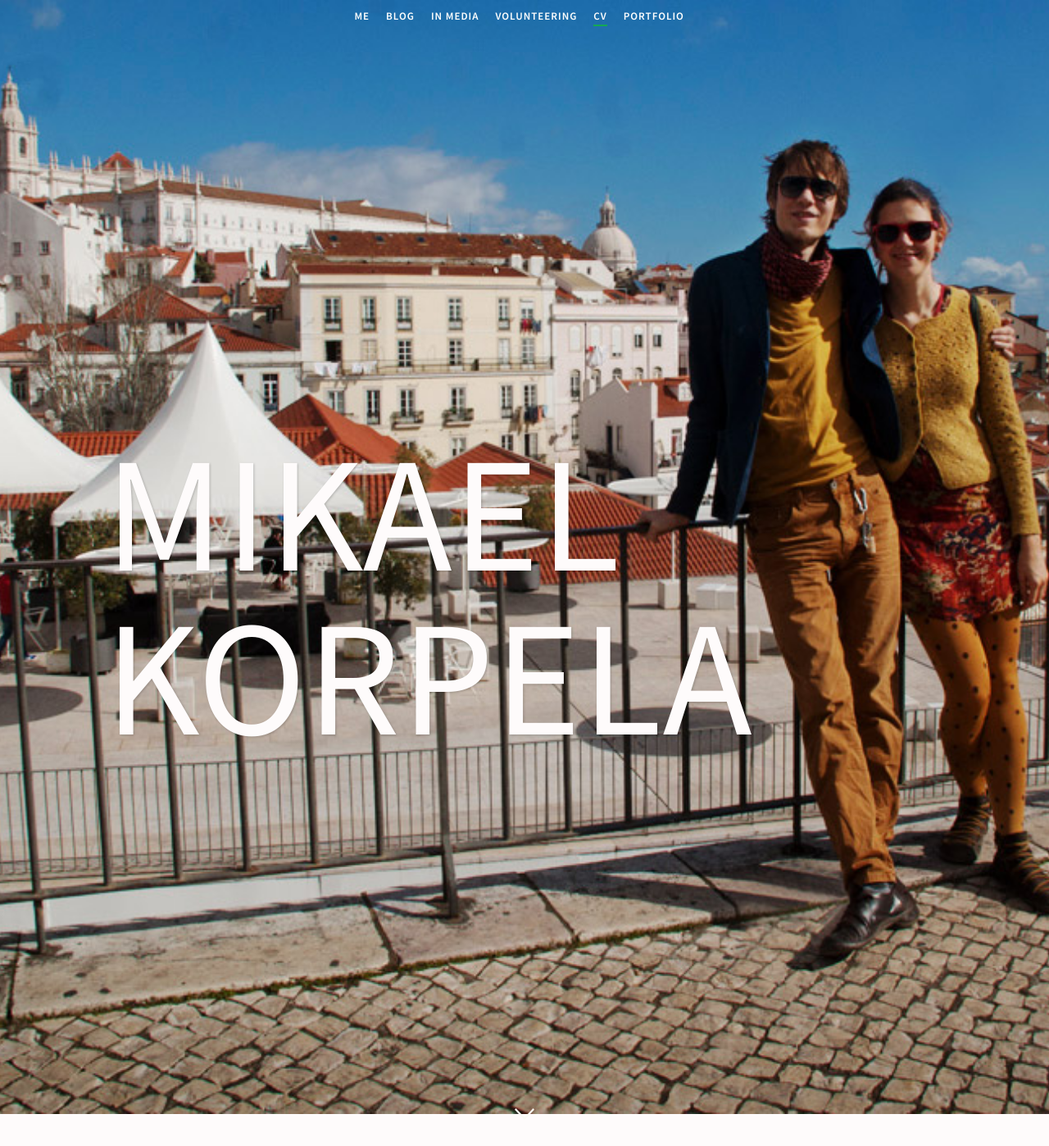
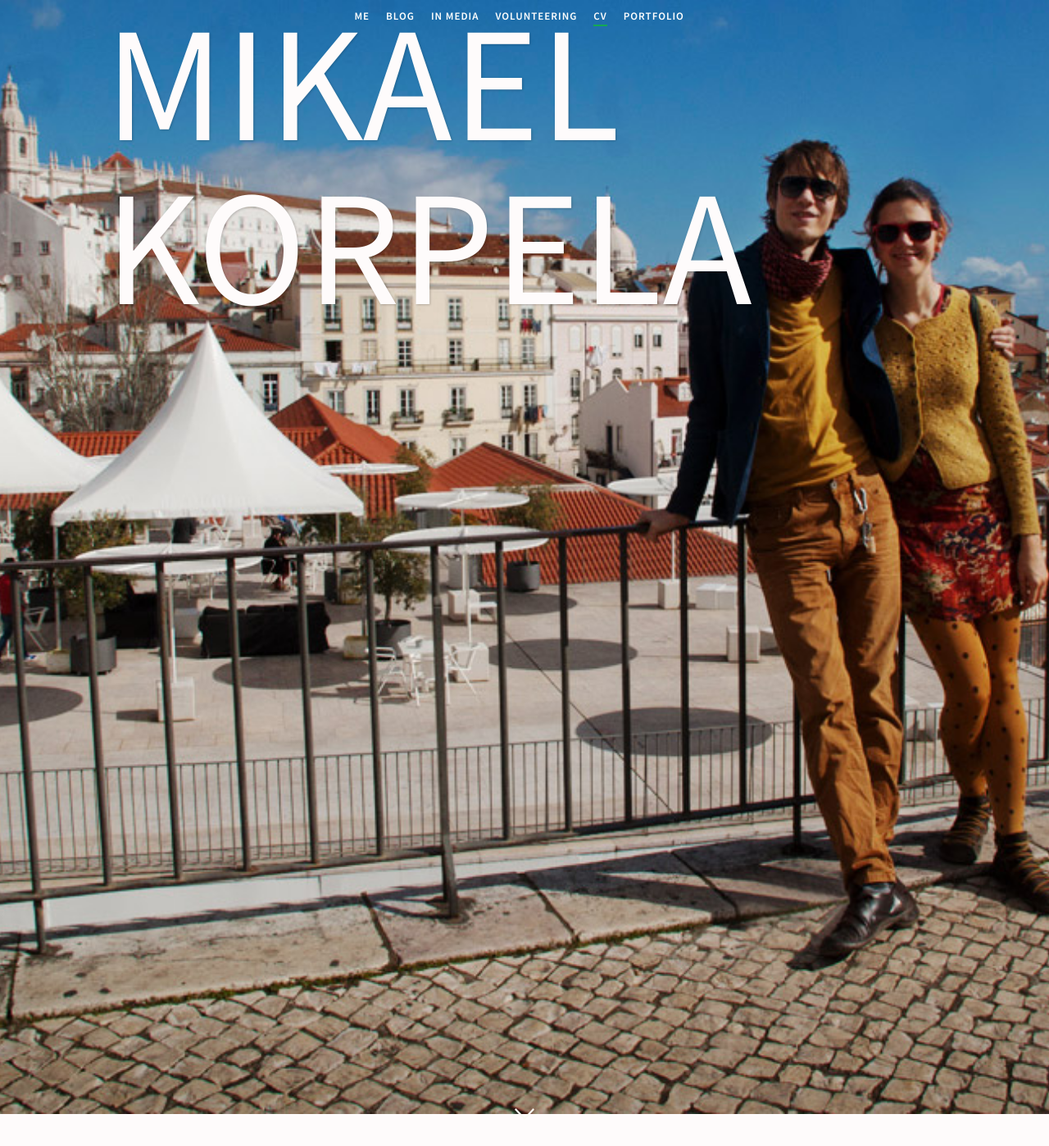
Before and after one commit to simison/simison.github.io, a Jekyll site: the page built from cv/index.html, in a window 1280 px wide and 1400 px high. Shown: the whole window at 82% size. Built offline with Jekyll 4.4.1, drawn with Linux system fonts in a browser that asks for light colours; some web fonts are replaced.

Commit message:
Change text position

```diff
--- a/_sass/pages/_cv.scss
+++ b/_sass/pages/_cv.scss
@@ -17,10 +17,12 @@ body#cv {
             font-size: 200px;
             line-height: 200px;
             @media screen and (max-width: 768px) {
+                height: 120px;
                 font-size: 100px;
                 line-height: 100px;
             }
             @media all and (max-width: 480px) {
+                height: 120px;
                 font-size: 60px;
                 line-height: 60px;
             }
--- a/cv/index.html
+++ b/cv/index.html
@@ -11,7 +11,7 @@ body_id: "cv"
 </div>
 
 <header id="page-header">
-  <div class="title" style="height:350px">
+  <div class="title">
     <h1>Mikael Korpela</h1>
   </div>
   {% include go_down.html %}
```
